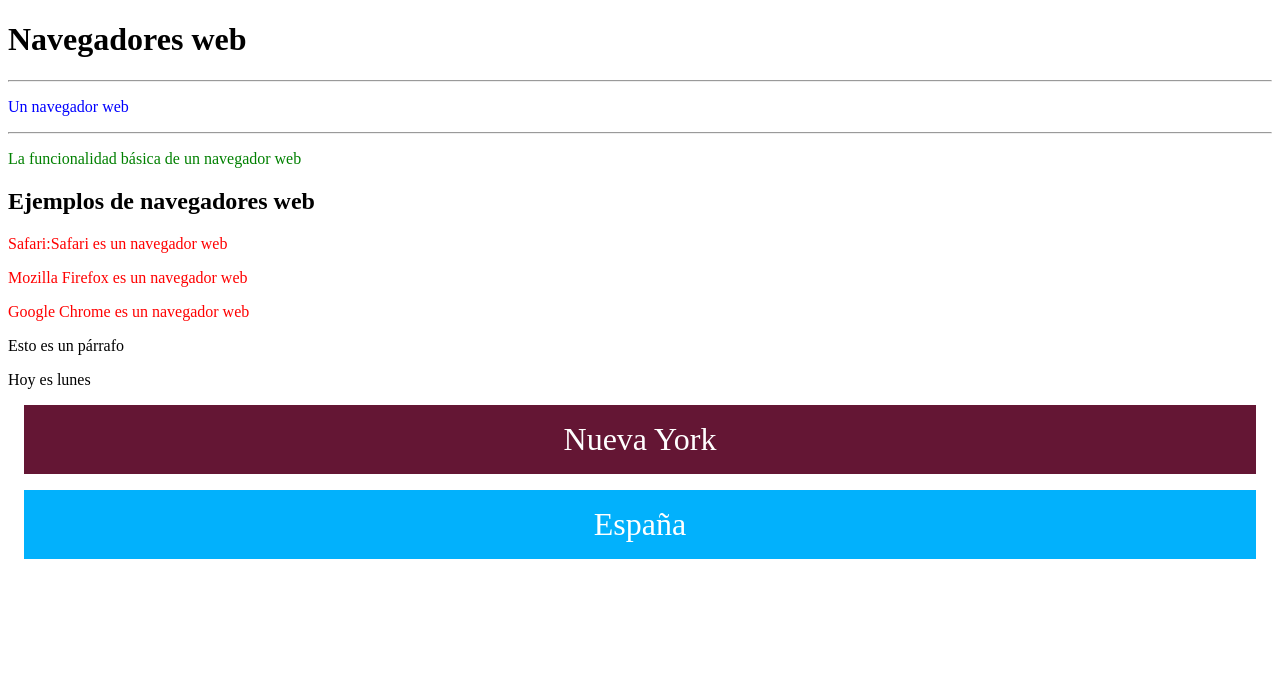
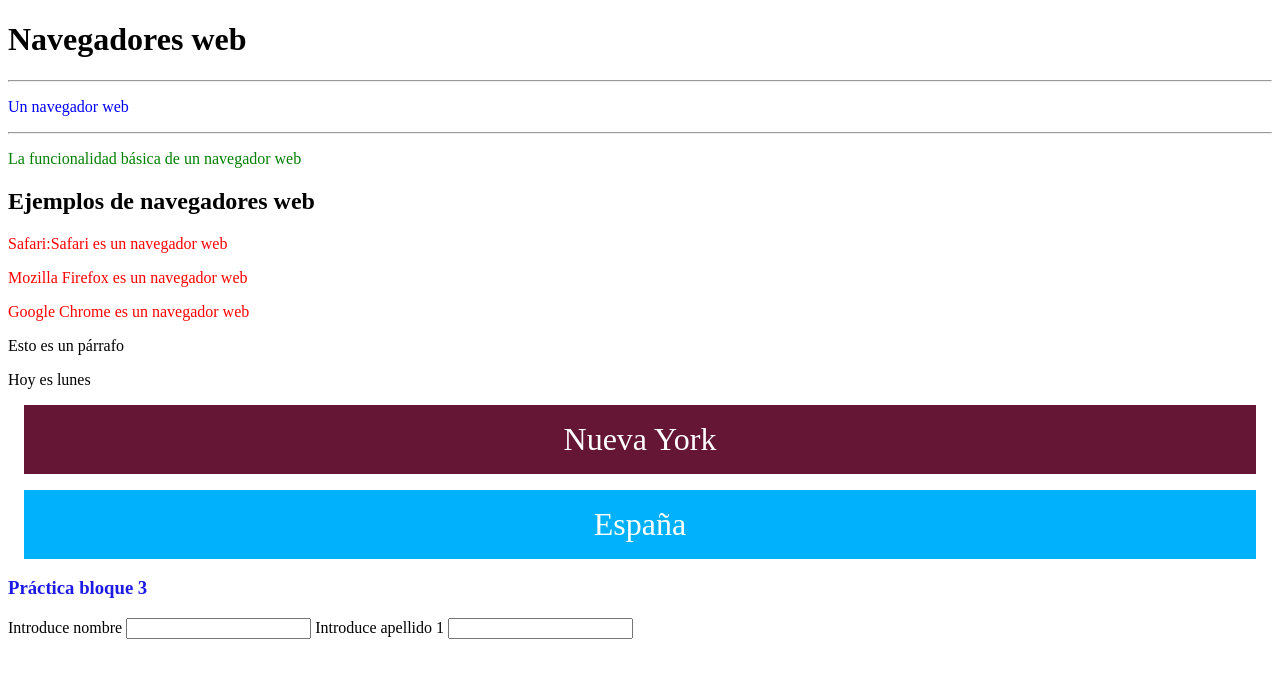
Before and after one commit to Monicaben/prueba-atributos, a plain HTML site: page index.html in a window 1280 px wide. Drawn offline with Linux system fonts and the light colour scheme.

Commit message:
cambios 2

```diff
--- a/index.html
+++ b/index.html
@@ -25,5 +25,25 @@
 
     <p id="pokemon">Nueva York</p>
     <p class="pokemon">España</p>
+
+    <bloque 3 function1()>
+    <h3>Práctica bloque 3</h3>
+
+    Introduce nombre <input type="text" id="nombre">
+    Introduce apellido 1 <input type="text" id="apellido" onchange="function1()">
+
+
+    <script>
+        function function1(){
+            var nombre = document.getElementById("nombre").value;
+             apellido =document.getElementById("apellido").value;
+            alert ('Bienvenido ' + nombre  +  apellido )
+        }
+    </script>
+
+
+
+
+
 </body>
 </html>
--- a/style.css
+++ b/style.css
@@ -19,3 +19,4 @@ p.pokemon {
     color: white;
     font-size: 2rem;
   }
+  h3 {color: rgb(30, 26, 230);}
```
